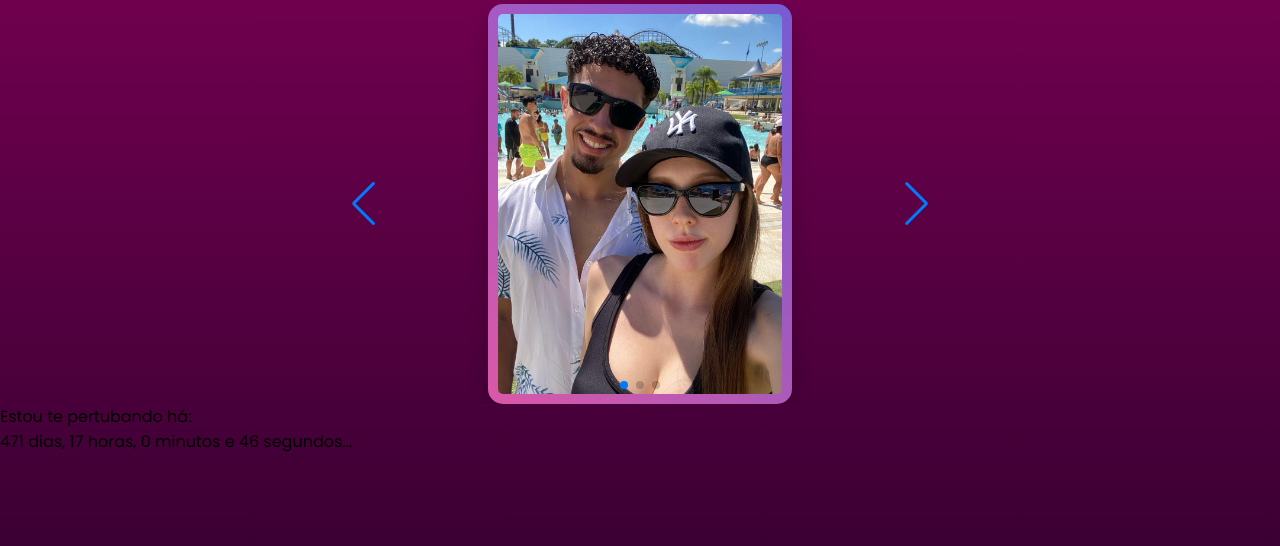
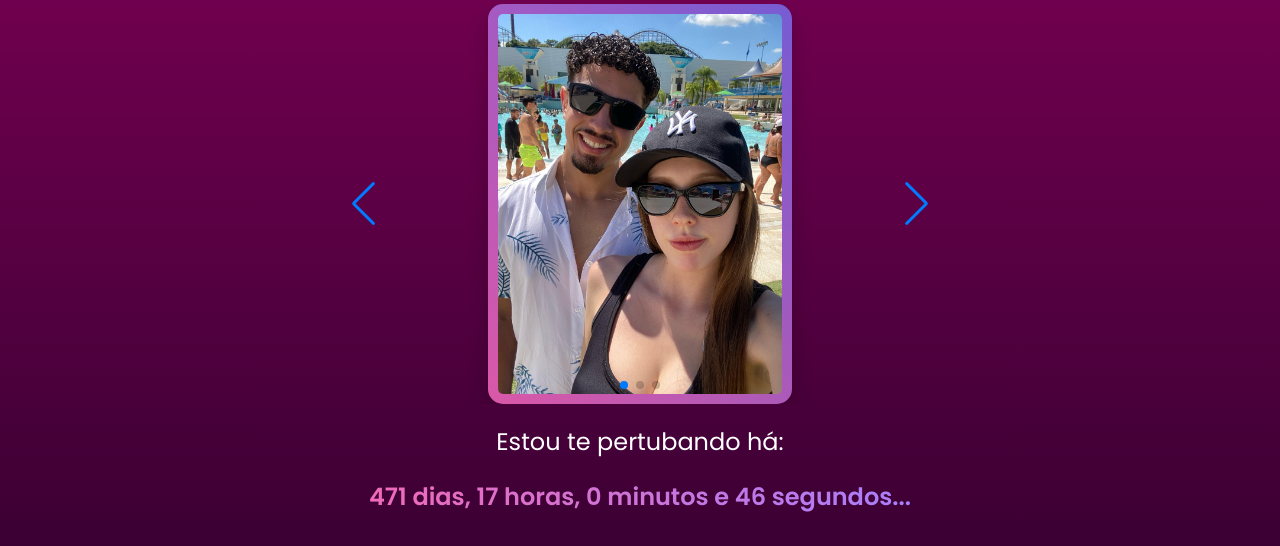
Before and after one commit to GuilhermeCostaBarbosa/dia-dos-namorados, a plain HTML site: page frontend/index.html in a window 1280 px wide. Shown: the part 284-830 px from the top of the page. Drawn offline with nearby package versions, Linux system fonts and the light colour scheme.

Commit message:
Update style.css
Estilização total mais o timer

```diff
--- a/frontend/style.css
+++ b/frontend/style.css
@@ -78,3 +78,33 @@ main {
     display: flex;
     margin: 0 auto;
 }
+
+section {
+    margin: auto;
+    display: flex;
+    flex-direction: column;
+    justify-content: center;
+
+}
+
+#timer-text{
+    font-size: 24px;
+    color: #fff;
+    padding: 20px;
+    margin: auto;
+    text-align: center;
+}
+
+#timer p{
+    margin: auto;
+    align-items: center;
+    font-size: 24px;
+    text-align: center;
+    font-weight: 600;
+    background: linear-gradient(90deg, #f06ab9, #a87ffb); /* rosa claro até roxo claro */
+    -webkit-background-clip: text;
+    -webkit-text-fill-color: transparent;
+    background-clip: text; /* para navegadores modernos */
+    color: transparent;
+
+}
```
